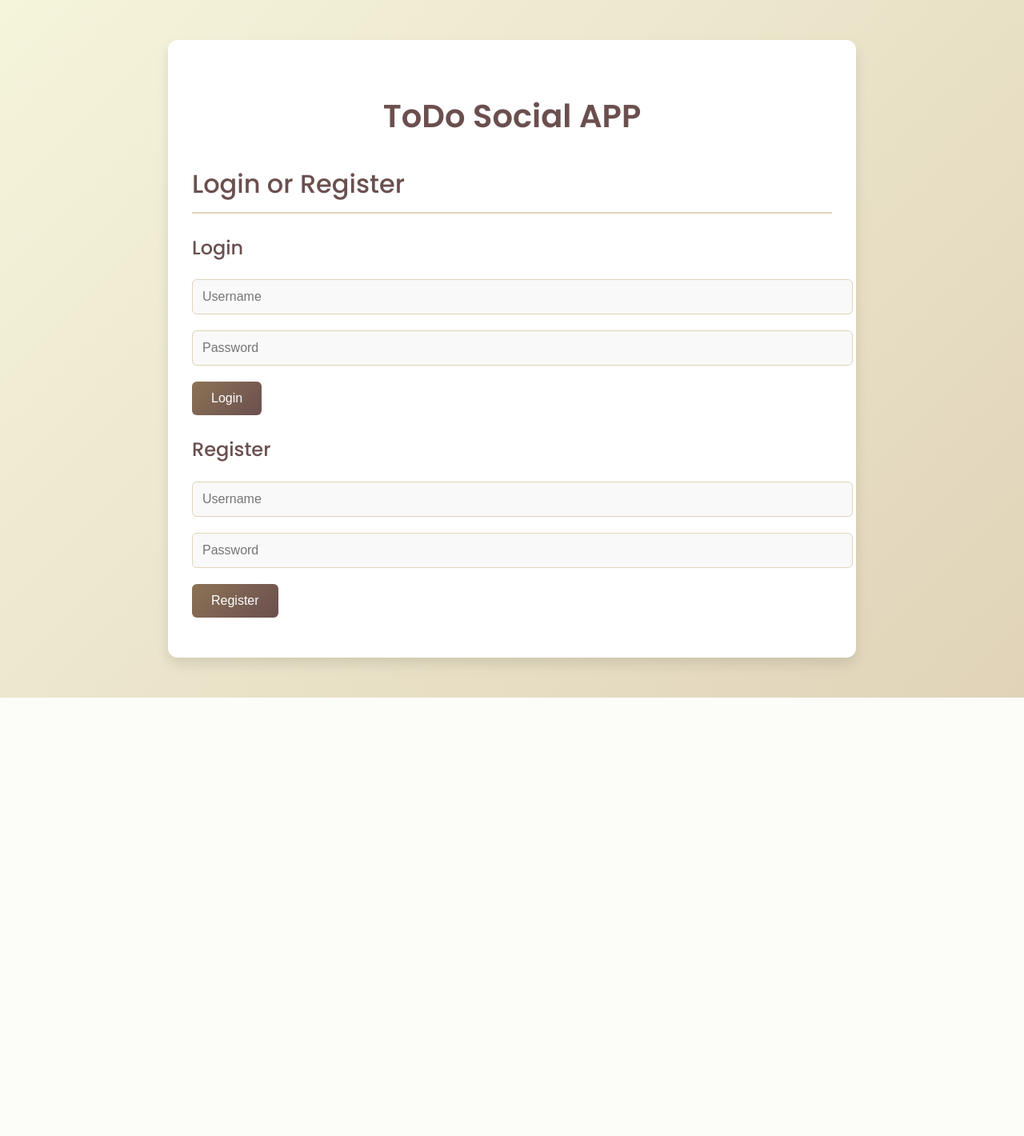
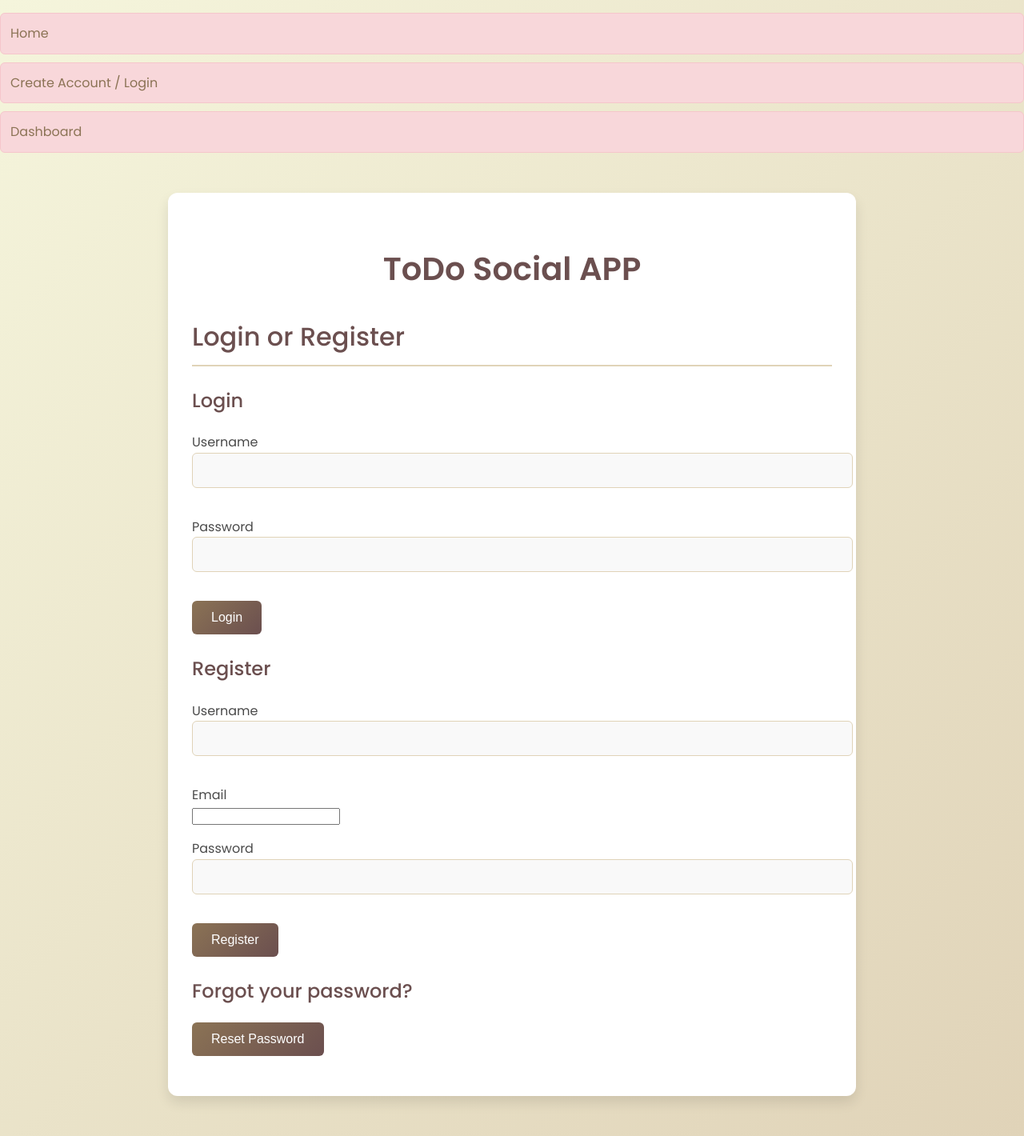
Before and after one commit to SmurphPloppa/CTEC295project, a Flask app: page / in a window 1280 px wide. Shown: the whole page at 80% size. Before the commit the page ends 872 px from the top, so only its background shows below. Run offline with Flask 3, Linux system fonts and the light colour scheme.

Commit message:
work on 295

```diff
--- a/todoSocial_basic/app.py
+++ b/todoSocial_basic/app.py
@@ -1,20 +1,34 @@
 from flask import Flask, request, render_template, redirect, session, url_for, flash
 from werkzeug.security import generate_password_hash, check_password_hash
 from flask_sqlalchemy import SQLAlchemy
-from datetime import datetime
+from datetime import datetime, timedelta
+from forms import EditTaskForm, LoginForm, RegisterForm
+from dotenv import load_dotenv
+import jwt
+import requests
+import os
 
 app = Flask(__name__)
-app.secret_key = "secretive_Key"
+app.config["SECRET_KEY"] = 'superSecretKey'
+
+# Load environment variables from .env file
+load_dotenv()
 
 # SQLAlchemy setup
 app.config["SQLALCHEMY_DATABASE_URI"] = "sqlite:///user.db"
 app.config["SQLALCHEMY_TRACK_MODIFICATIONS"] = False
 db = SQLAlchemy(app)
 
+# Mailgun Configuration (Replace these with your Mailgun credentials)
+MAILGUN_DOMAIN = os.getenv("MAILGUN_DOMAIN")
+MAILGUN_API_KEY = os.getenv("MAILGUN_API_KEY")
+SENDER_EMAIL = os.getenv("SENDER_EMAIL")
+
 # User Model
 class User(db.Model):
     id = db.Column(db.Integer, primary_key=True)
     username = db.Column(db.String(50), nullable=False, unique=True)
+    email = db.Column(db.String(100), nullable=False, unique=True)
     password_hash = db.Column(db.String(100), nullable=False)
 
     def set_password(self, password):
@@ -40,14 +54,84 @@
 
 # Initialize the database
 with app.app_context():
+    # db.drop_all()  # Drop all tables (for development purposes)
     db.create_all()
 
+# Mailgun email-sending function
+def send_mailgun_email(recipient, subject, body):
+    """Send an email using Mailgun."""
+    response = requests.post(
+        f"https://api.mailgun.net/v3/{MAILGUN_DOMAIN}/messages",
+        auth=("api", MAILGUN_API_KEY),
+        data={
+            "from": f"Password Reset <{SENDER_EMAIL}>",
+            "to": recipient,
+            "subject": subject,
+            "text": body
+        }
+    )
+    print(f"Status Code: {response.status_code}")
+    print(f"Response Body: {response.text}")
+    return response
+
+# Password Reset Request Route
+@app.route("/reset_request", methods=["GET", "POST"])
+def reset_request():
+    if request.method == "POST":
+        email = request.form.get("email")
+        user = User.query.filter_by(email=email).first()
+        if user:
+            token = jwt.encode(
+                {
+                    'user_id': user.id,
+                    'exp': datetime.utcnow() + timedelta(hours=1)
+                },
+                app.secret_key,
+                algorithm="HS256"
+            )
+            reset_url = url_for("reset_password", token=token, _external=True)
+            response = send_mailgun_email(
+                recipient=email,
+                subject="Password Reset Request",
+                body=f"Click the following link to reset your password:\n{reset_url}"
+            )
+            if response.status_code == 200:
+                flash("A password reset link has been sent to your email.")
+            else:
+                flash("Failed to send password reset email. Please try again.")
+        else:
+            flash("No account found with that email.")
+        return redirect(url_for("home"))
+    return render_template("resetRequest.html")
+
+# Reset Password Route
+@app.route("/reset_password/<token>", methods=["GET", "POST"])
+def reset_password(token):
+    try:
+        payload = jwt.decode(token, app.secret_key, algorithms=["HS256"])
+        user_id = payload.get("user_id")
+    except jwt.ExpiredSignatureError:
+        flash("The reset link has expired.")
+        return redirect(url_for("reset_request"))
+    except jwt.InvalidTokenError:
+        flash("Invalid reset link.")
+        return redirect(url_for("reset_request"))
+
+    user = User.query.get_or_404(user_id)
+    if request.method == "POST":
+        new_password = request.form.get("password")
+        user.set_password(new_password)
+        db.session.commit()
+        flash("Your password has been reset successfully!")
+        return redirect(url_for("home"))
+    return render_template("resetPassword.html", token=token)
+
 # Home Route
-@app.route("/")
+@app.route("/", methods=["GET", "POST"])
 def home():
-    if "username" in session:
-        return redirect(url_for("dashboard"))
-    return render_template("index.html")
+    login_form = LoginForm()
+    register_form = RegisterForm()
+    return render_template("index.html", login_form=login_form, register_form=register_form)
 
 # Login Route
 @app.route("/login", methods=["POST"])
@@ -67,21 +151,24 @@
 # Register Route
 @app.route("/register", methods=["POST"])
 def register():
-    username = request.form.get("username")
-    password = request.form.get("password")
-    user = User.query.filter_by(username=username).first()
+    form = RegisterForm()
+    if form.validate_on_submit():  # Validate the form
+        username = form.username.data
+        email = form.email.data
+        password = form.password.data
 
-    if user:
-        flash("Username already exists. Please choose another.")
-        return redirect(url_for("home"))
-    else:
-        new_user = User(username=username)
-        new_user.set_password(password)
-        db.session.add(new_user)
-        db.session.commit()
-        session["username"] = username
-        session["user_id"] = new_user.id
-        return redirect(url_for("dashboard"))
+        user = User.query.filter_by(username=username).first()
+        if user:
+            flash("Username already exists. Please choose another.")
+        else:
+            new_user = User(username=username, email=email)  # Include email
+            new_user.set_password(password)
+            db.session.add(new_user)
+            db.session.commit()
+            session["username"] = username
+            session["user_id"] = new_user.id
+            return redirect(url_for("dashboard"))
+    return render_template("register.html", form=form)
 
 # Dashboard Route
 @app.route("/dashboard")
@@ -104,17 +191,22 @@
         return redirect(url_for("dashboard"))
     return redirect(url_for("home"))
 
+# Edit To-Do Route
 @app.route("/edit/<int:id>", methods=["GET", "POST"])
 def edit_todo(id):
     if "username" in session:
         task = Todo.query.get_or_404(id)
         if task.user_id == session["user_id"]:  # Ensure the user owns the task
-            if request.method == "POST":
-                task.content = request.form.get("content")
+            form = EditTaskForm(obj=task)  # Pre-populate the form with the task's content
+
+            if form.validate_on_submit():
+                task.content = form.content.data
                 db.session.commit()
                 return redirect(url_for("dashboard"))
-            return render_template("edit.html", task=task)
+
+            return render_template("edit.html", task=task, form=form)
     return redirect(url_for("home"))
+
 
 
 # Delete Task Route
--- /dev/null
+++ b/todoSocial_basic/forms.py
@@ -0,0 +1,38 @@
+from flask_wtf import FlaskForm
+from wtforms import StringField, SubmitField, PasswordField
+from wtforms.validators import DataRequired, Length
+
+class LoginForm(FlaskForm):
+    username = StringField(
+        'Username',
+        validators=[DataRequired(), Length(min=4, max=50)]
+    )
+    password = PasswordField(
+        'Password',
+        validators=[DataRequired()]
+    )
+    submit = SubmitField('Login')
+
+from wtforms import EmailField  # Add EmailField to your imports
+
+class RegisterForm(FlaskForm):
+    username = StringField(
+        'Username',
+        validators=[DataRequired(), Length(min=4, max=50)]
+    )
+    email = EmailField(  # Include the email field with proper validation
+        'Email',
+        validators=[DataRequired()]
+    )
+    password = PasswordField(
+        'Password',
+        validators=[DataRequired(), Length(min=6)]
+    )
+    submit = SubmitField('Register')
+
+class EditTaskForm(FlaskForm):
+    content = StringField(
+        'Task Content',
+        validators=[DataRequired(), Length(min=1, max=200, message="Task must be between 1 and 200 characters.")]
+    )
+    submit = SubmitField('Update Task')
--- a/todoSocial_basic/templates/base.html
+++ b/todoSocial_basic/templates/base.html
@@ -9,6 +9,15 @@
     {% block head %}{% endblock %}
 </head>
 <body>
+     <!-- Navbar -->
+     <nav>
+        <ul>
+            <li><a href="{{ url_for('home') }}">Home</a></li>
+            <li><a href="{{ url_for('home') }}">Create Account / Login</a></li>
+            <li><a href="{{ url_for('dashboard') }}">Dashboard</a></li>
+        </ul>
+    </nav>
+
     {% block body %}{% endblock %}
 </body>
 </html>
--- a/todoSocial_basic/templates/index.html
+++ b/todoSocial_basic/templates/index.html
@@ -10,19 +10,58 @@
     <h2>Login or Register</h2>
 
     <!-- Login Form -->
-    <form action="{{ url_for('login') }}" method="POST">
-        <h3>Login</h3>
-        <input type="text" name="username" placeholder="Username" required>
-        <input type="password" name="password" placeholder="Password" required>
-        <input type="submit" value="Login">
+    <h3>Login</h3>
+    <form method="POST" action="{{ url_for('login') }}">
+        {{ login_form.hidden_tag() }}
+        <p>
+            {{ login_form.username.label }}<br>
+            {{ login_form.username }}<br>
+            {% for error in login_form.username.errors %}
+                <span style="color: red;">{{ error }}</span>
+            {% endfor %}
+        </p>
+        <p>
+            {{ login_form.password.label }}<br>
+            {{ login_form.password }}<br>
+            {% for error in login_form.password.errors %}
+                <span style="color: red;">{{ error }}</span>
+            {% endfor %}
+        </p>
+        <p>{{ login_form.submit }}</p>
     </form>
 
     <!-- Register Form -->
-    <form action="{{ url_for('register') }}" method="POST">
-        <h3>Register</h3>
-        <input type="text" name="username" placeholder="Username" required>
-        <input type="password" name="password" placeholder="Password" required>
-        <input type="submit" value="Register">
+    <h3>Register</h3>
+<form method="POST" action="{{ url_for('register') }}">
+    {{ register_form.hidden_tag() }}
+    <p>
+        {{ register_form.username.label }}<br>
+        {{ register_form.username }}<br>
+        {% for error in register_form.username.errors %}
+            <span style="color: red;">{{ error }}</span>
+        {% endfor %}
+    </p>
+    <p>
+        {{ register_form.email.label }}<br>
+        {{ register_form.email }}<br>
+        {% for error in register_form.email.errors %}
+            <span style="color: red;">{{ error }}</span>
+        {% endfor %}
+    </p>
+    <p>
+        {{ register_form.password.label }}<br>
+        {{ register_form.password }}<br>
+        {% for error in register_form.password.errors %}
+            <span style="color: red;">{{ error }}</span>
+        {% endfor %}
+    </p>
+    <p>{{ register_form.submit }}</p>
+</form>
+
+    <!-- Password Reset Option -->
+    <h3>Forgot your password?</h3>
+    <form method="GET" action="{{ url_for('reset_request') }}">
+        <input type="submit" value="Reset Password">
     </form>
 
     <!-- Flash Messages -->
```
Also changed, not shown: todoSocial_basic/templates/edit.html (+13 -2 lines), todoSocial_basic/templates/resetPassword.html (added, +16 -0 lines), todoSocial_basic/templates/resetRequest.html (added, +16 -0 lines), todoSocial_basic/instance/user.db, 1 other file.
